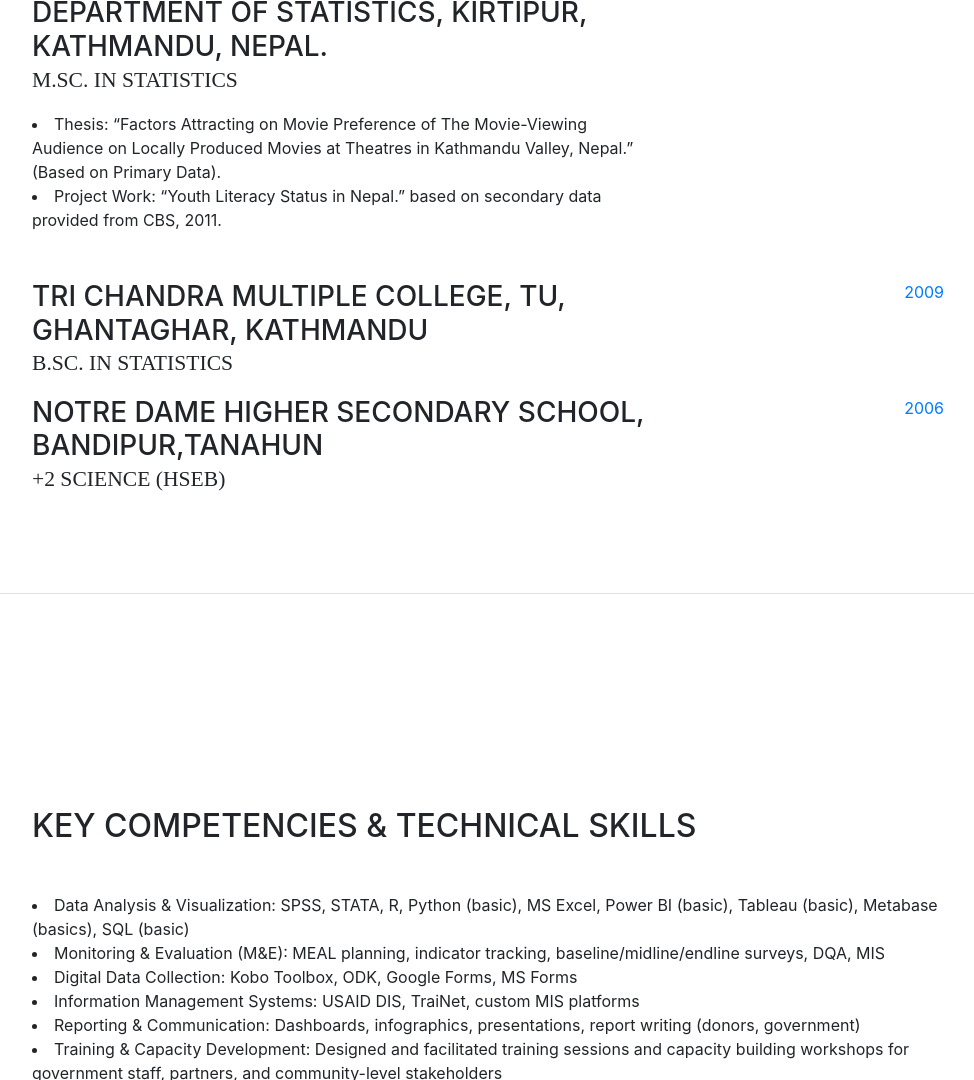
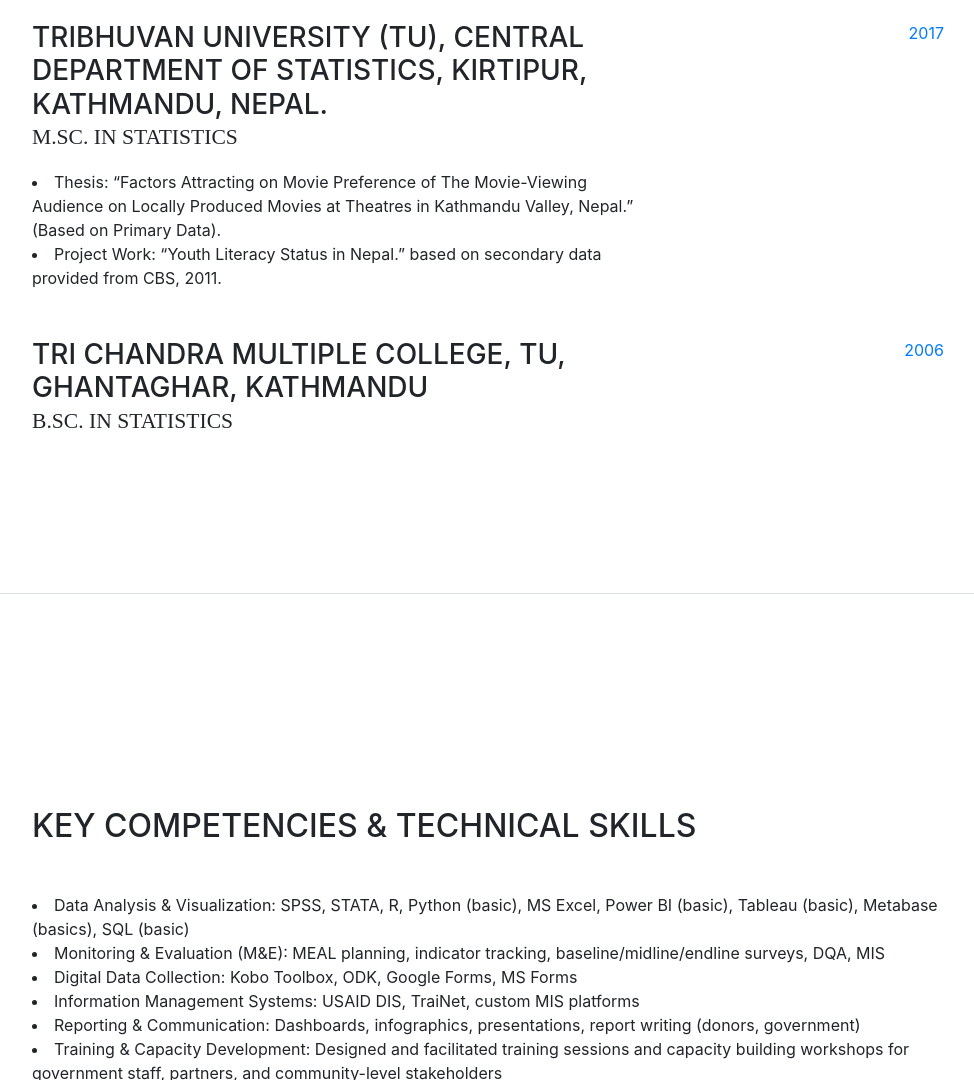
Before and after one commit to Hraaj/Portfolio, a website with bundled scripts: page index.html in a window 1280 px wide. Shown: the part 3672-4752 px from the top of the page, without its empty margins (288-1262 px from the left). Built offline with nearby package versions, Linux system fonts and the light colour scheme; a web font is replaced by a local one.

Commit message:
Update index.html

```diff
--- a/index.html
+++ b/index.html
@@ -258,18 +258,7 @@
               <h3 class="mb-0">Tri Chandra Multiple College, TU, Ghantaghar, Kathmandu</h3>
               <div class="subheading mb-3">B.Sc. in Statistics </div>
 
-            </div>
-            <div class="resume-date text-md-right">
-              <span class="text-primary">2009</span>
-            </div>
-          </div>
-
-          <div class="resume-item d-flex flex-column flex-md-row">
-            <div class="resume-content mr-auto">
-              <h3 class="mb-0">Notre Dame Higher Secondary School, Bandipur,Tanahun </h3>
-              <div class="subheading mb-3">+2 Science (HSEB) </div>
-
-              </div>
+           </div>
             <div class="resume-date text-md-right">
               <span class="text-primary">2006</span>
             </div>
```
